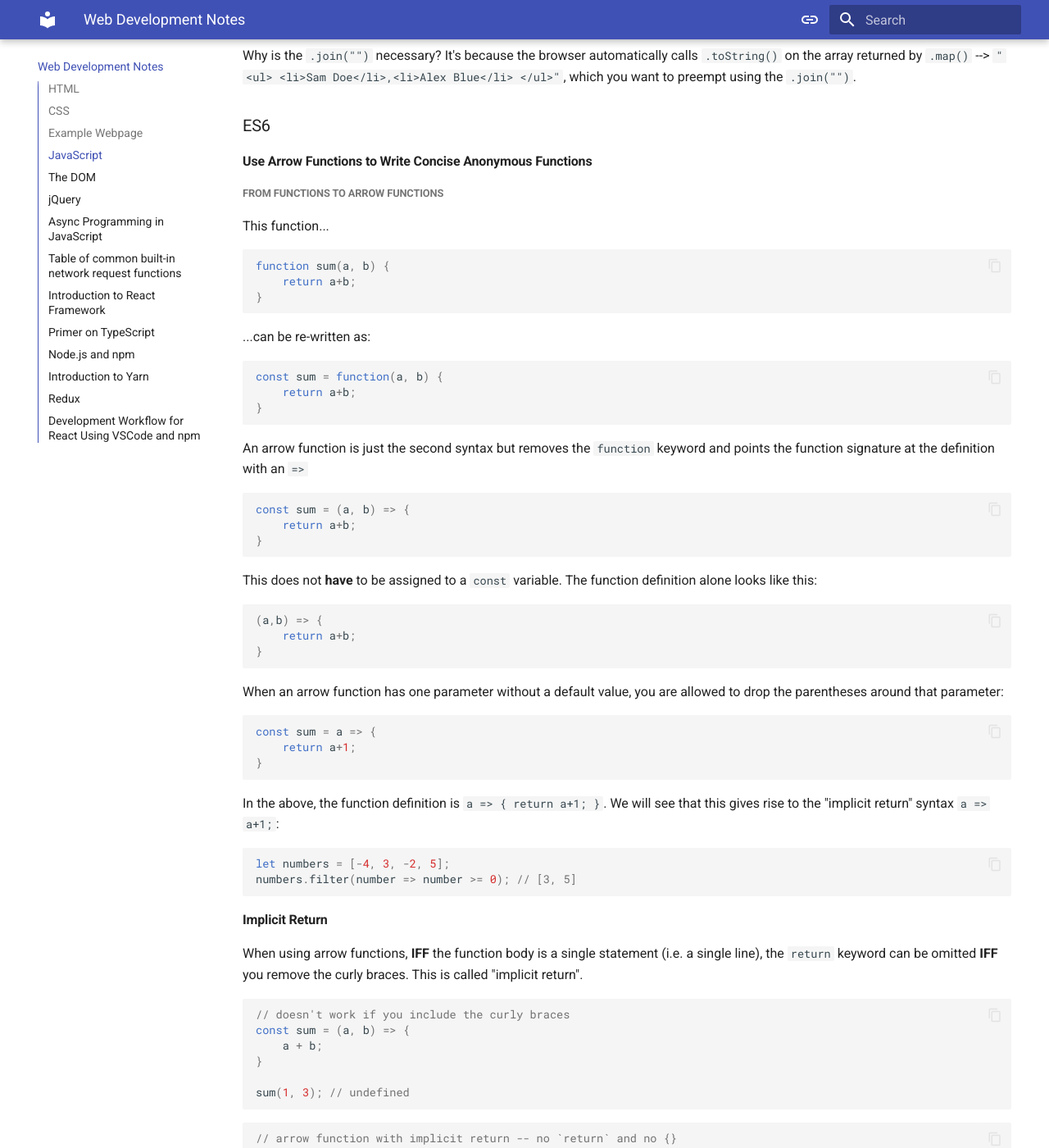
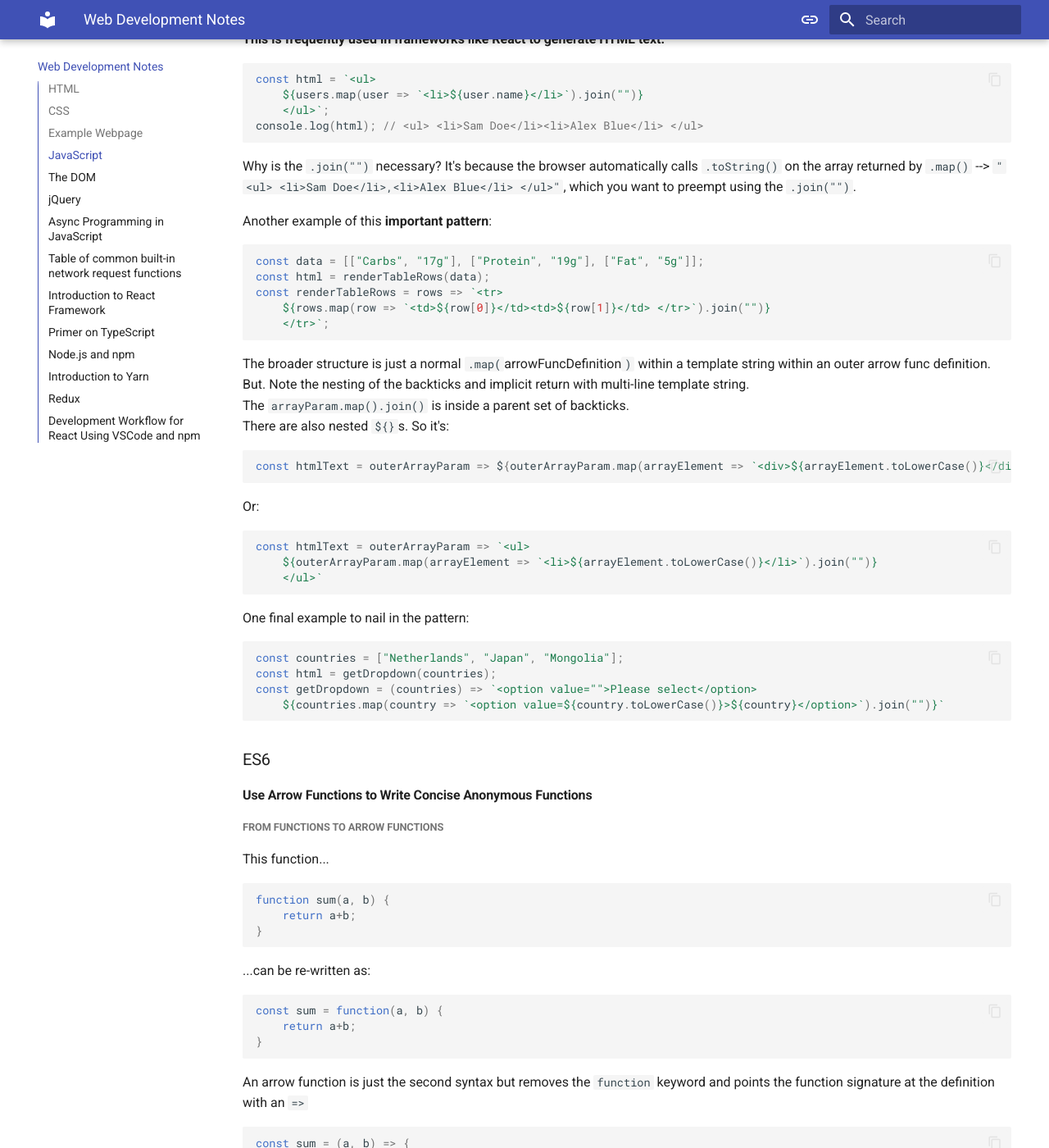
Before and after one commit to sfuller14/uhh, an MkDocs documentation site: the page built from docs/webdev_snippets.md, in a window 1280 px wide and 1400 px high, scrolled down 35629 px. Shown: the whole window at 82% size. Built offline with MkDocs 1.6.1 and Material for MkDocs 9.7.7, drawn with Linux system fonts in a browser that asks for light colours; some of the changed text lies outside the part shown.

Commit message:
summary on ES6 arrow functions and implicit returns

````diff
--- a/docs/webdev_snippets.md
+++ b/docs/webdev_snippets.md
@@ -1877,6 +1881,42 @@
 
 Why is the `.join("")` necessary? It's because the browser automatically calls `.toString()` on the array returned by `.map()` --> `"<ul> <li>Sam Doe</li>,<li>Alex Blue</li> </ul>"`, which you want to preempt using the `.join("")`.
 
+Another example of this **important pattern**:
+
+```javascript
+const data = [["Carbs", "17g"], ["Protein", "19g"], ["Fat", "5g"]];
+const html = renderTableRows(data);
+const renderTableRows = rows => `<tr>
+    ${rows.map(row => `<td>${row[0]}</td><td>${row[1]}</td> </tr>`).join("")}
+    </tr>`;
+```
+
+The broader structure is just a normal `.map(`arrowFuncDefinition`)` within a template string within an outer arrow func definition.  But.
+Note the nesting of the backticks and implicit return with multi-line template string.
+The `arrayParam.map().join()` is inside a parent set of backticks.
+There are also nested `${}`s. So it's:
+
+```javascript
+const htmlText = outerArrayParam => ${outerArrayParam.map(arrayElement => `<div>${arrayElement.toLowerCase()}</div>`).join("")};
+```
+
+Or:
+
+```javascript
+const htmlText = outerArrayParam => `<ul>
+	${outerArrayParam.map(arrayElement => `<li>${arrayElement.toLowerCase()}</li>`).join("")}
+	</ul>`
+```
+
+One final example to nail in the pattern:
+
+```javascript
+const countries = ["Netherlands", "Japan", "Mongolia"];
+const html = getDropdown(countries);
+const getDropdown = (countries) => `<option value="">Please select</option>
+    ${countries.map(country => `<option value=${country.toLowerCase()}>${country}</option>`).join("")}`
+```
+
 ### ES6
 
 
@@ -1959,13 +1999,49 @@
 const isEven = n => n % 2 === 0;
 ```
 
-Here the function definitions are:
+**KEY** Callback functions can be expressed as:
 
 ```javascript
 n => n * n;
 age => age >= 18;
 n => n % 2 === 0;
 ```
+
+Or:
+
+```javascript
+function(n) {
+	return n * n;
+}
+
+function(age) {
+	return age >= 18;
+}
+
+function(n) {
+	return n % 2 === 0;
+}
+```
+
+Or:
+
+```javascript
+const square = function(n) {
+	return n * n;
+}
+
+const isLegal = function(age) {
+	return age >= 18;
+}
+
+const isEven = function(n) {
+	return n % 2 === 0;
+}
+```
+
+The key is that:
+* if you exclude either the `function` keyword or the curly braces, you must exclude both.
+* if you exclude both, you can exclude the `return` keyword and put everything on one line.
 
 #### More detail on arrow functions:
 
````
Also changed, not shown: other parts of docs/webdev_snippets.md (+4 -0 lines).
